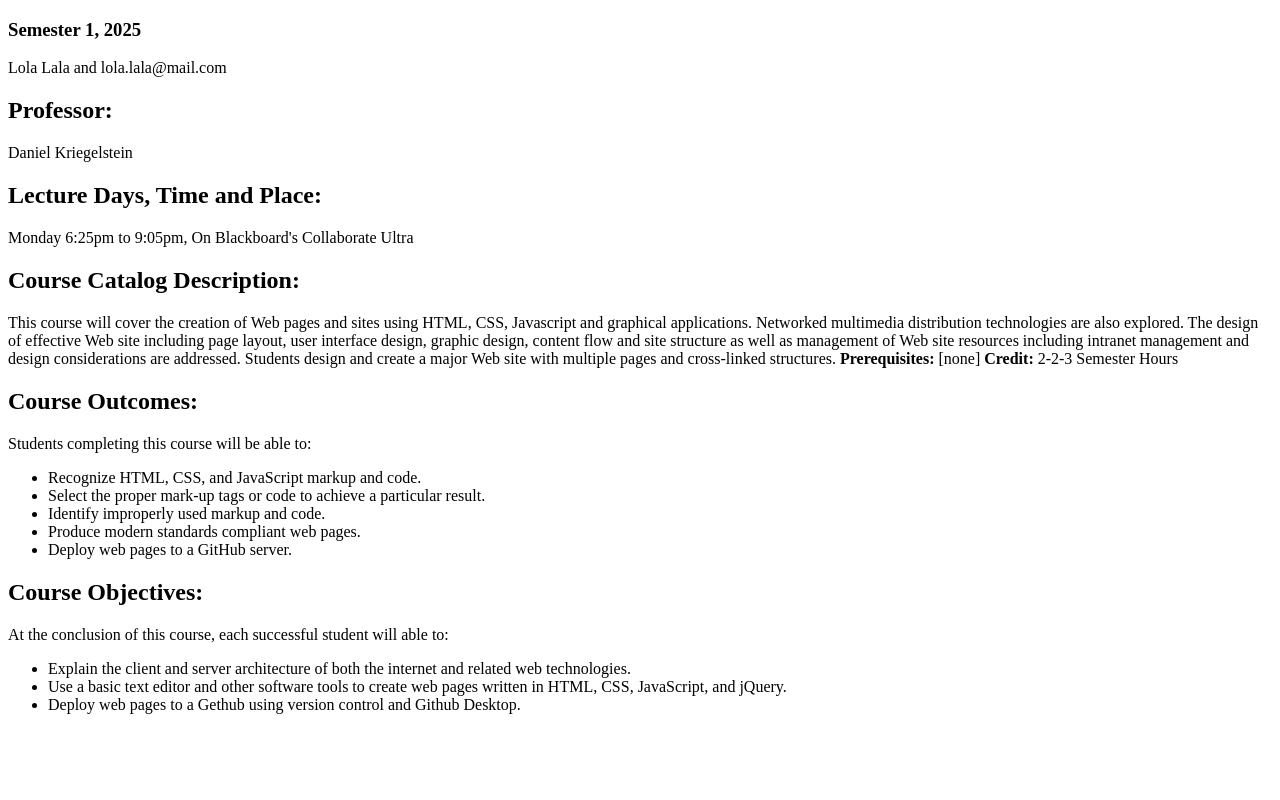
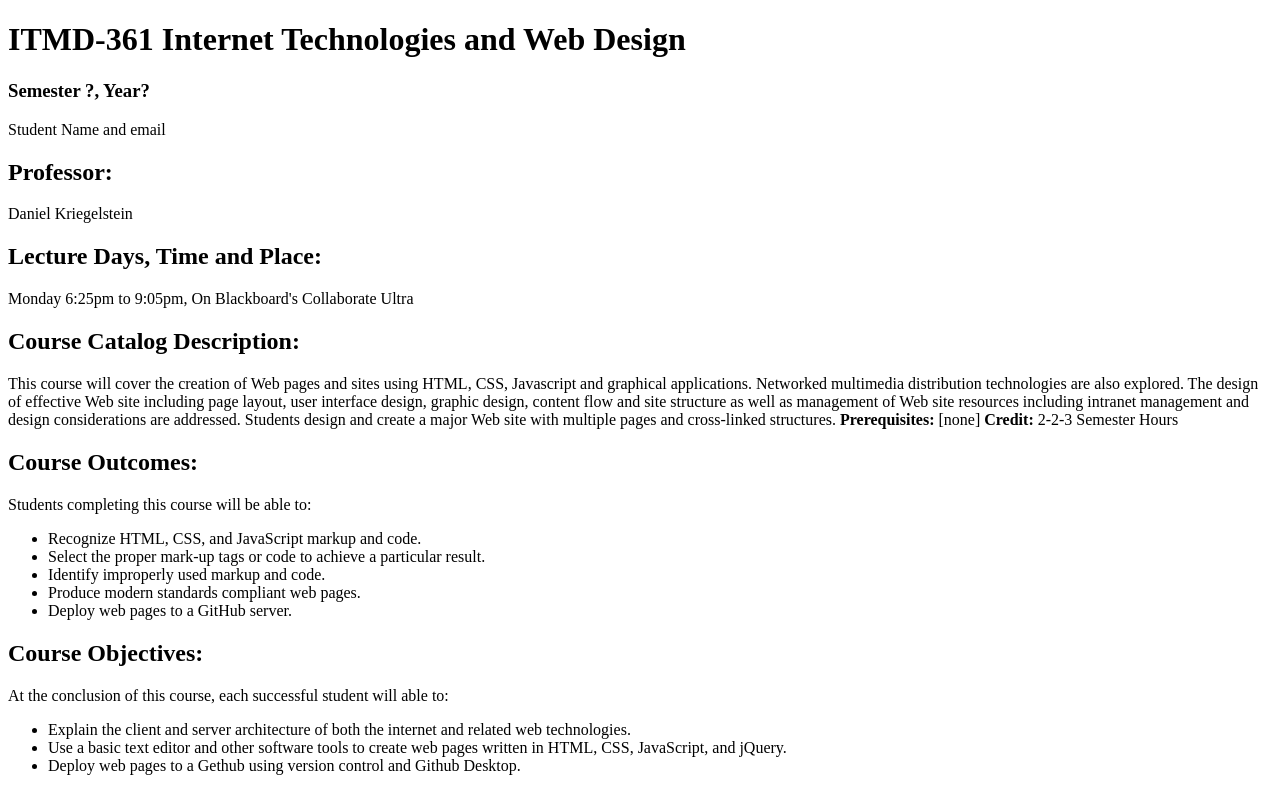
Before and after one commit to mjoeli/WebFundamentals, a plain HTML site: page index.html in a window 1280 px wide. Drawn offline with Linux system fonts and the light colour scheme.

Commit message:
Update index.html
Add Heading 1 in body

```diff
--- a/index.html
+++ b/index.html
@@ -5,8 +5,9 @@
 	<title><h1>Internet Technologies and Web Design</h1></title>
 </head>
 <body>
-  <h3>Semester 1, 2025</h3>
-	<p>Lola Lala and lola.lala@mail.com</p>
+  <h1>ITMD-361 Internet Technologies and Web Design</h1>
+  <h3>Semester ?, Year?</h3>
+	<p>Student Name and email</p>
   <h2>Professor:</h2>
   <p>Daniel Kriegelstein</p>
   <h2>Lecture Days, Time and Place:</h2>
```
